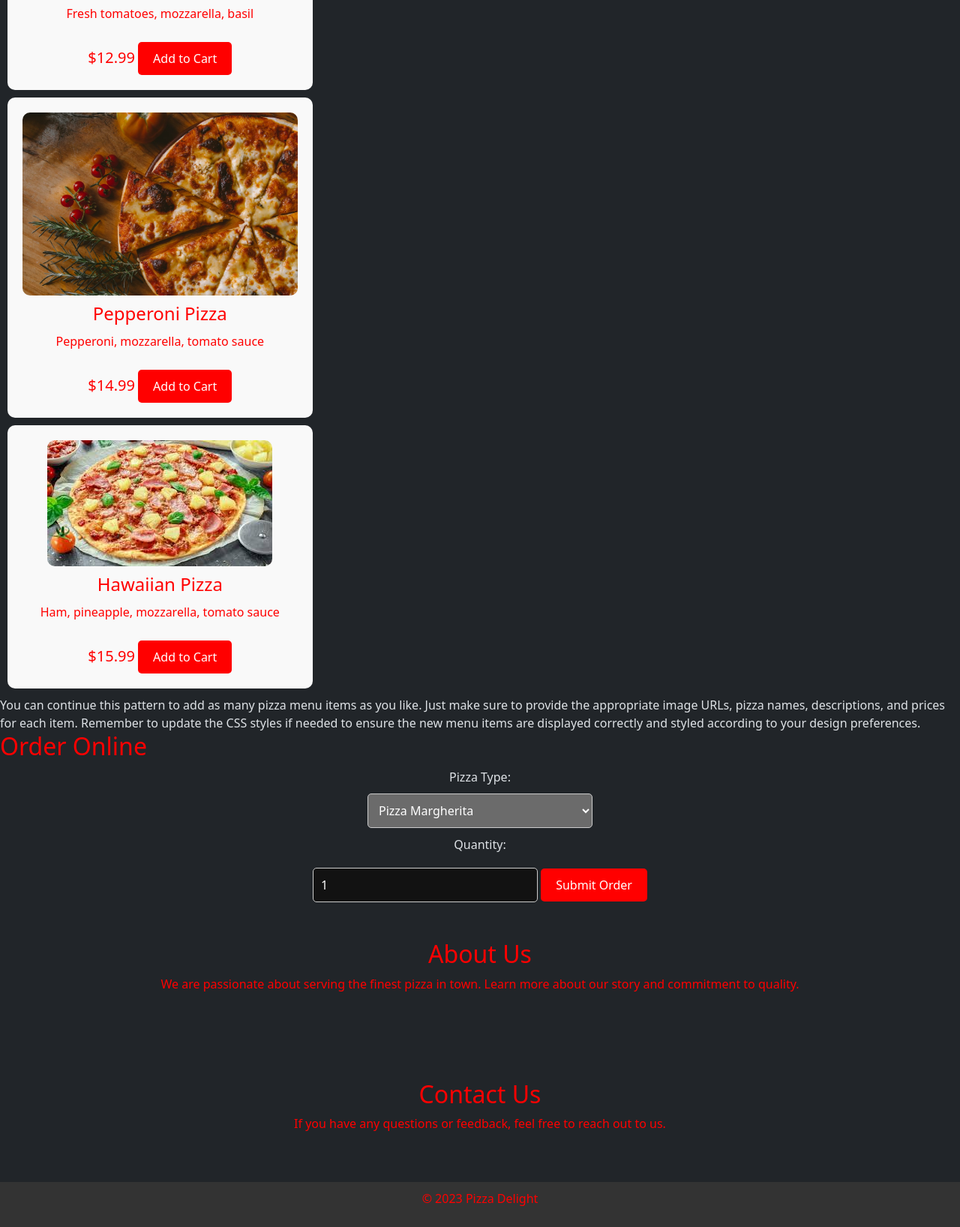
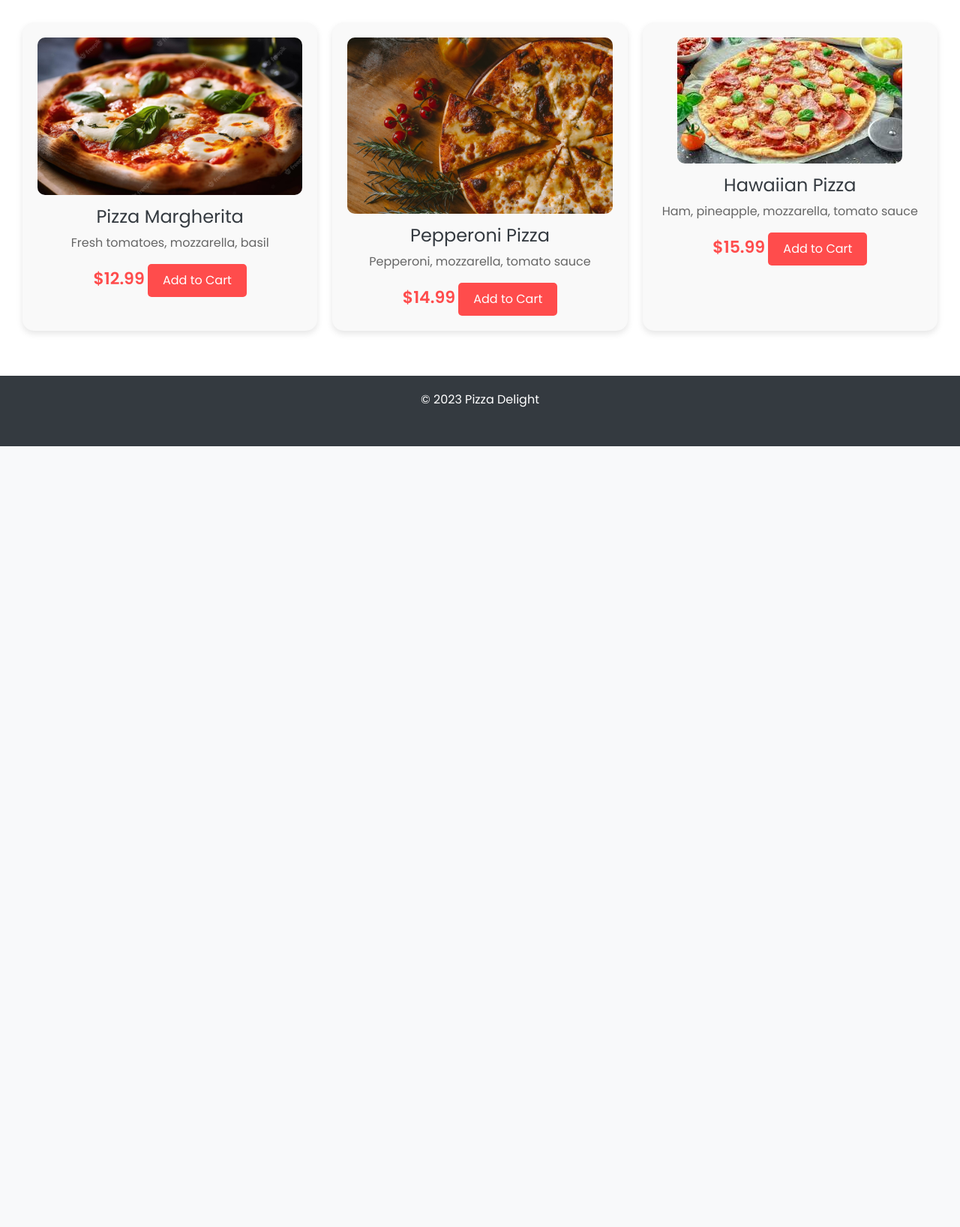
Before and after one commit to Pranav-manapure/Pizza-Delivery-System, a plain HTML site: page index.html in a window 1280 px wide. Shown: the part 580-2216 px from the top of the page at 75% size. After the commit the page ends 1175 px from the top, so only its background shows below. Drawn offline with nearby package versions, Linux system fonts and the light colour scheme.

Commit message:
Update index.html

```diff
--- a/index.html
+++ b/index.html
@@ -1,24 +1,32 @@
 <!DOCTYPE html>
 <html lang="en" data-bs-theme="dark">
+
 <head>
-    <link href="https://cdn.jsdelivr.net/npm/bootstrap@5.3.1/dist/css/bootstrap.min.css" rel="stylesheet" integrity="sha384-4bw+/aepP/YC94hEpVNVgiZdgIC5+VKNBQNGCHeKRQN+PtmoHDEXuppvnDJzQIu9" crossorigin="anonymous">
+    <link href="https://cdn.jsdelivr.net/npm/bootstrap@5.3.1/dist/css/bootstrap.min.css" rel="stylesheet"
+        integrity="sha384-4bw+/aepP/YC94hEpVNVgiZdgIC5+VKNBQNGCHeKRQN+PtmoHDEXuppvnDJzQIu9" crossorigin="anonymous">
+    <link href="https://fonts.googleapis.com/css2?family=Poppins:wght@300;400;600&display=swap" rel="stylesheet">
     <meta charset="UTF-8">
     <meta name="viewport" content="width=device-width, initial-scale=1.0">
-    <title>Pizza Delivery</title>
+    <title>Pizza Delight</title>
     <style>
-        /* Reset some default styles */
+        * {
+            box-sizing: border-box;
+            font-family: 'Poppins', sans-serif;
+        }
+
         body {
             margin: 0;
             padding: 0;
+            background-color: #f8f9fa;
         }
-h1,h2,h3,h4,p, ul, li{
-    color: #f00;
-}
-/* Style the header and navigation */
+
         header {
-    background-color: #333;
+            background-color: #343a40;
             color: #fff;
-    padding: 20px;
+            padding: 15px 20px;
+            position: sticky;
+            top: 0;
+            z-index: 1000;
         }
 
         nav {
@@ -35,6 +43,8 @@ nav {
         nav ul {
             list-style: none;
             display: flex;
+            margin: 0;
+            padding: 0;
         }
 
         nav ul li {
@@ -44,50 +54,80 @@ nav ul li {
         nav ul li a {
             text-decoration: none;
             color: #fff;
+            font-weight: 500;
+            transition: color 0.3s;
         }
 
-/* Style the banner */
+        nav ul li a:hover {
+            color: #ff4c4c;
+        }
+
         #banner {
-    background-image: url('pizza-banner.jpg');
+            background: linear-gradient(to bottom, rgba(0, 0, 0, 0.6), rgba(0, 0, 0, 0.6)), url('pizza-banner.jpg');
             background-size: cover;
+            background-position: center;
             color: #fff;
             text-align: center;
-    padding: px 0;
+            padding: 100px 20px;
         }
 
         .banner-text h1 {
-    font-size: 36px;
+            font-size: 48px;
             margin-bottom: 20px;
         }
 
         .banner-text p {
-    font-size: 18px;
+            font-size: 20px;
         }
 
         .cta-button {
             display: inline-block;
-    background-color: #f00;
+            background-color: #ff4c4c;
             color: #fff;
-    padding: 10px 20px;
+            padding: 15px 30px;
+            font-size: 18px;
+            border-radius: 5px;
             text-decoration: none;
             margin-top: 20px;
-    border-radius: 5px;
+            transition: background-color 0.3s;
         }
 
-/* Style the menu items */
+        .cta-button:hover {
+            background-color: #e63939;
+        }
+
+        #menu {
+            padding: 50px 20px;
+            background-color: #fff;
+            text-align: center;
+        }
+
+        #menu h2 {
+            font-size: 36px;
+            margin-bottom: 40px;
+            color: #343a40;
+        }
+
         .menu {
             display: flex;
+            justify-content: space-around;
             flex-wrap: wrap;
-    justify-content: space-around;
         }
 
         .menu-item {
-    width: 300px;
-    margin: 20px;
+            flex: 1 1 calc(33.33% - 40px);
+            margin: 10px;
             padding: 20px;
             text-align: center;
             background-color: #f9f9f9;
-    border-radius: 10px;
+            border-radius: 15px;
+            box-shadow: 0 4px 8px rgba(0, 0, 0, 0.1);
+            transition: transform 0.3s, box-shadow 0.3s;
+        }
+
+        .menu-item:hover {
+            transform: translateY(-5px);
+            box-shadow: 0 6px 12px rgba(0, 0, 0, 0.2);
         }
 
         .menu-item img {
@@ -97,83 +137,61 @@ nav ul li a {
 
         .menu-item h3 {
             font-size: 24px;
+            margin-top: 15px;
+            color: #343a40;
+        }
+
+        .menu-item p {
+            font-size: 16px;
+            color: #666;
+        }
+
+        .price {
+            font-size: 22px;
+            color: #ff4c4c;
+            font-weight: bold;
             margin: 10px 0;
-}
-.menu-item {
-    flex: 1;
-    width: calc(33.33% - 20px); /* Adjust the width as needed */
-    margin: 10px;
-    padding: 20px;
-    text-align: center;
-    background-color: #f9f9f9;
-    border-radius: 10px;
-    box-sizing: border-box;
-}
-.menu {
-    display: flex;
-    justify-content: space-between;
-    flex-wrap: wrap;
-}
-.price {
-    font-size: 20px;
-    color: #f00;
         }
 
         .add-to-cart {
-    background-color: #f00;
+            background-color: #ff4c4c;
             color: #fff;
             padding: 10px 20px;
             border: none;
+            border-radius: 5px;
             cursor: pointer;
-    margin-top: 10px;
-    border-radius: 5px;
+            transition: background-color 0.3s;
         }
 
-/* Style the order form */
-.order-form {
-    text-align: center;
+        .add-to-cart:hover {
+            background-color: #e63939;
         }
 
-.order-form label {
-    display: block;
-    margin-top: 10px;
+        footer {
+            background-color: #343a40;
+            color: #fff;
+            text-align: center;
+            padding: 20px;
         }
 
-.order-form select, .order-form input[type="number"] {
-    padding: 10px;
-    margin-top: 10px;
-    border: 1px solid #ccc;
-    border-radius: 5px;
-    width: 100%;
-    max-width: 300px;
+        footer p {
+            margin: 0;
         }
 
-.submit-order {
-    background-color: #f00;
+        footer .social-icons a {
             color: #fff;
-    padding: 10px 20px;
-    border: none;
-    cursor: pointer;
-    margin-top: 20px;
-    border-radius: 5px;
+            margin: 0 10px;
+            font-size: 20px;
+            text-decoration: none;
+            transition: color 0.3s;
         }
 
-/* Style the about and contact sections */
-#about, #contact {
-    text-align: center;
-    padding: 50px 0;
+        footer .social-icons a:hover {
+            color: #ff4c4c;
         }
-
-/* Style the footer */
-footer {
-    text-align: center;
-    background-color: #333;
-    color: #fff;
-    padding: 10px 0;
-}
-
     </style>
 </head>
+
 <body>
     <header>
         <nav>
@@ -196,8 +214,8 @@ footer {
     </section>
 
     <section id="menu">
-        <h2>Menu</h2>
-        <!-- Add your pizza menu items here -->
+        <h2>Our Menu</h2>
+        <div class="menu">
             <div class="menu-item">
                 <img src="1Pizza-margherita.jpg" alt="Pizza 1">
                 <h3>Pizza Margherita</h3>
@@ -212,7 +230,6 @@ footer {
                 <span class="price">$14.99</span>
                 <button class="add-to-cart">Add to Cart</button>
             </div>
-
             <div class="menu-item">
                 <img src="3pizza.jpg" alt="Pizza 3">
                 <h3>Hawaiian Pizza</h3>
@@ -220,51 +237,17 @@ footer {
                 <span class="price">$15.99</span>
                 <button class="add-to-cart">Add to Cart</button>
             </div>
-        You can continue this pattern to add as many pizza menu items as you like. Just make sure to provide the appropriate image URLs, pizza names, descriptions, and prices for each item.
-
-        Remember to update the CSS styles if needed to ensure the new menu items are displayed correctly and styled according to your design preferences.
-
-
-
-
-
-
-        <!-- Repeat the above structure for more menu items -->
-
-    </section>
-
-    <section id="order">
-        <h2>Order Online</h2>
-        <div class="order-form">
-            <form>
-                <label for="pizza-type">Pizza Type:</label>
-                <select id="pizza-type" name="pizza-type">
-                    <!-- Add pizza options dynamically from your menu -->
-                    <option value="margherita">Pizza Margherita</option>
-                    <!-- Add more options here -->
-                </select>
-
-                <label for="quantity">Quantity:</label>
-                <input type="number" id="quantity" name="quantity" min="1" value="1">
-
-                <button type="submit" class="submit-order">Submit Order</button>
-            </form>
         </div>
-    </section>
-
-    <section id="about">
-        <h2>About Us</h2>
-        <p>We are passionate about serving the finest pizza in town. Learn more about our story and commitment to quality.</p>
-    </section>
-
-    <section id="contact">
-        <h2>Contact Us</h2>
-        <p>If you have any questions or feedback, feel free to reach out to us.</p>
-        <!-- Add a contact form or contact information here -->
     </section>
 
     <footer>
         <p>&copy; 2023 Pizza Delight</p>
+        <div class="social-icons">
+            <a href="#"><i class="fab fa-facebook-f"></i></a>
+            <a href="#"><i class="fab fa-twitter"></i></a>
+            <a href="#"><i class="fab fa-instagram"></i></a>
+        </div>
     </footer>
 </body>
+
 </html>
```
Lines whose indentation alone changed are shown as unchanged.
